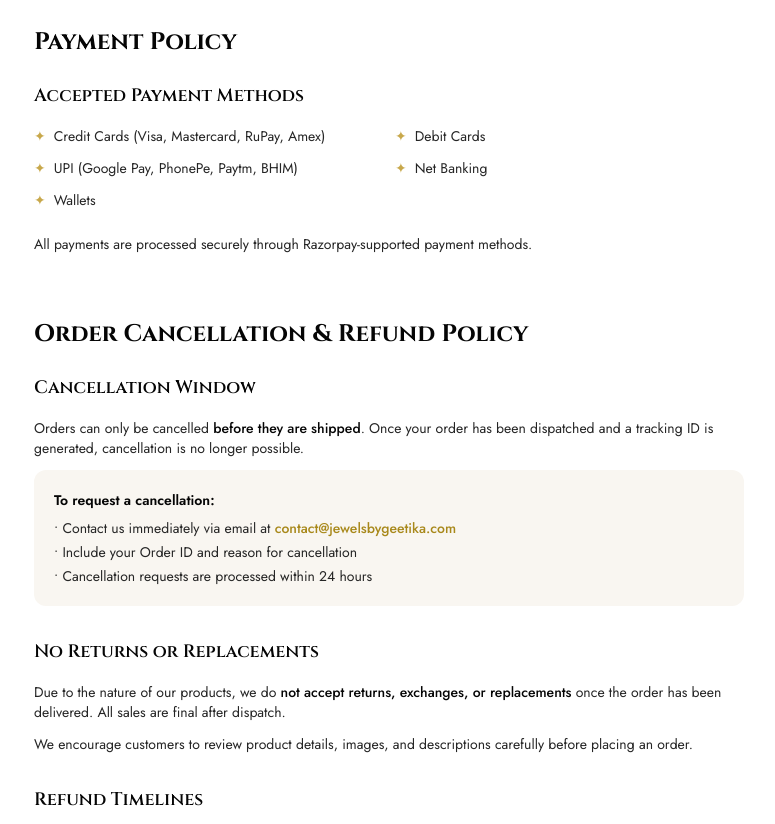
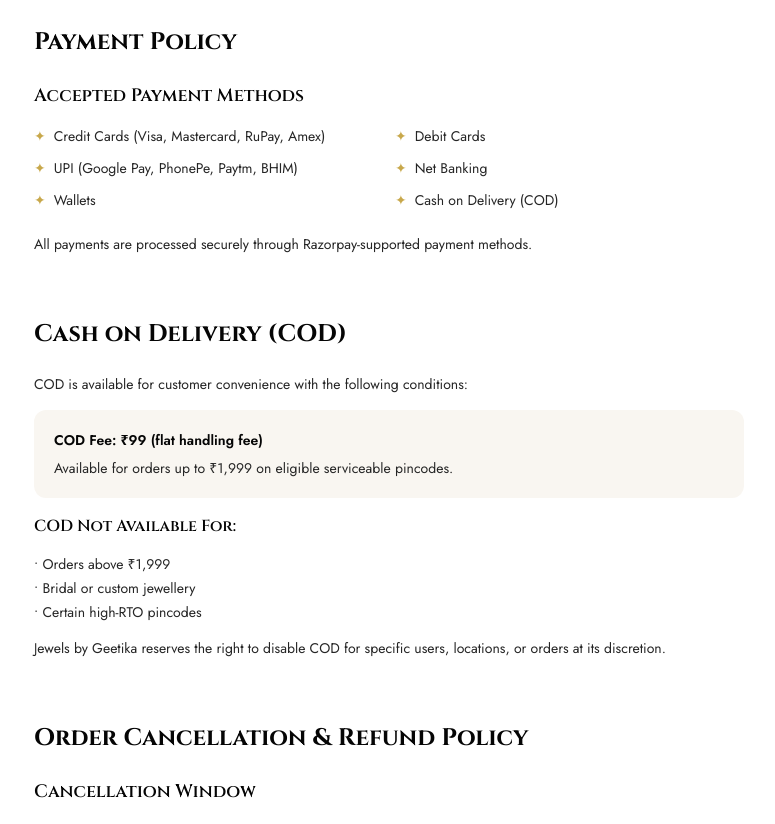
Before and after one commit to da2793/jewels-by-geetika, a Next.js app: page /policies in a window 1280 px wide. Shown: the part 1540-2364 px from the top of the page, without its empty margins (376-1151 px from the left). Built offline with nearby package versions, Linux system fonts and the light colour scheme; no server answers; the database is empty.

Commit message:
Add COD policy back (₹99 fee, max ₹1999 order value)

```diff
--- a/src/app/policies/page.tsx
+++ b/src/app/policies/page.tsx
@@ -6,6 +6,7 @@ import { useState } from "react";
 const sections = [
   { id: "shipping", label: "Shipping" },
   { id: "payment", label: "Payment" },
+  { id: "cod", label: "Cash on Delivery" },
   { id: "cancellation", label: "Cancellation & Refund" },
   { id: "tracking", label: "Order Tracking" },
   { id: "packaging", label: "Packaging" },
@@ -194,6 +195,7 @@ export default function PoliciesPage() {
                   "UPI (Google Pay, PhonePe, Paytm, BHIM)",
                   "Net Banking",
                   "Wallets",
+                  "Cash on Delivery (COD)",
                 ].map((method) => (
                   <div key={method} className="flex items-center gap-2 text-charcoal-700 text-sm">
                     <span className="text-gold-500">✦</span>
@@ -204,6 +206,31 @@ export default function PoliciesPage() {
               <p className="text-charcoal-700 text-sm">
                 All payments are processed securely through Razorpay-supported payment methods.
               </p>
+            </section>
+
+            {/* ── COD ── */}
+            <section id="cod">
+              <h2 className="text-2xl font-display font-bold text-charcoal-900 mb-6">
+                Cash on Delivery (COD)
+              </h2>
+              <div className="space-y-4 text-charcoal-700 text-sm">
+                <p>COD is available for customer convenience with the following conditions:</p>
+                <div className="bg-cream-200 rounded-xl p-5">
+                  <p className="text-charcoal-900 font-semibold mb-2">COD Fee: ₹99 (flat handling fee)</p>
+                  <p className="text-charcoal-700">Available for orders up to ₹1,999 on eligible serviceable pincodes.</p>
+                </div>
+                <h3 className="text-base font-display font-semibold text-charcoal-900 mt-4">
+                  COD Not Available For:
+                </h3>
+                <ul className="space-y-1">
+                  <li>• Orders above ₹1,999</li>
+                  <li>• Bridal or custom jewellery</li>
+                  <li>• Certain high-RTO pincodes</li>
+                </ul>
+                <p className="text-charcoal-700 mt-3">
+                  Jewels by Geetika reserves the right to disable COD for specific users, locations, or orders at its discretion.
+                </p>
+              </div>
             </section>
 
             {/* ── CANCELLATION & REFUND ── */}
```
